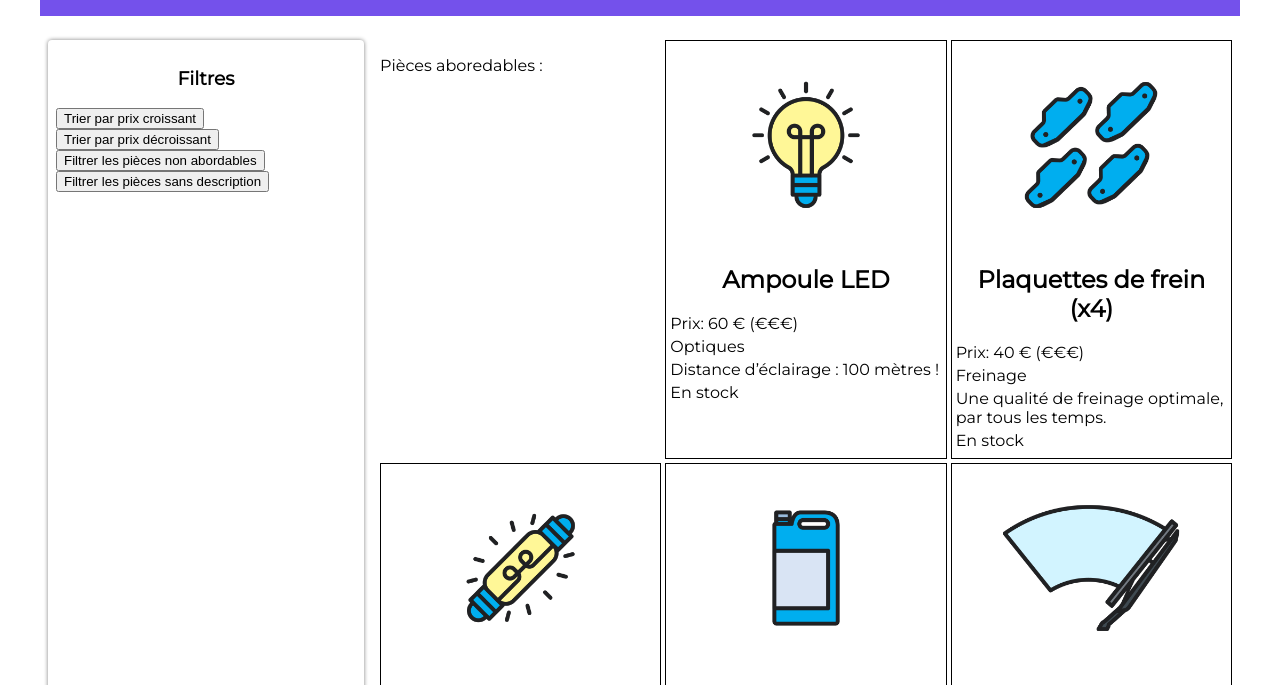
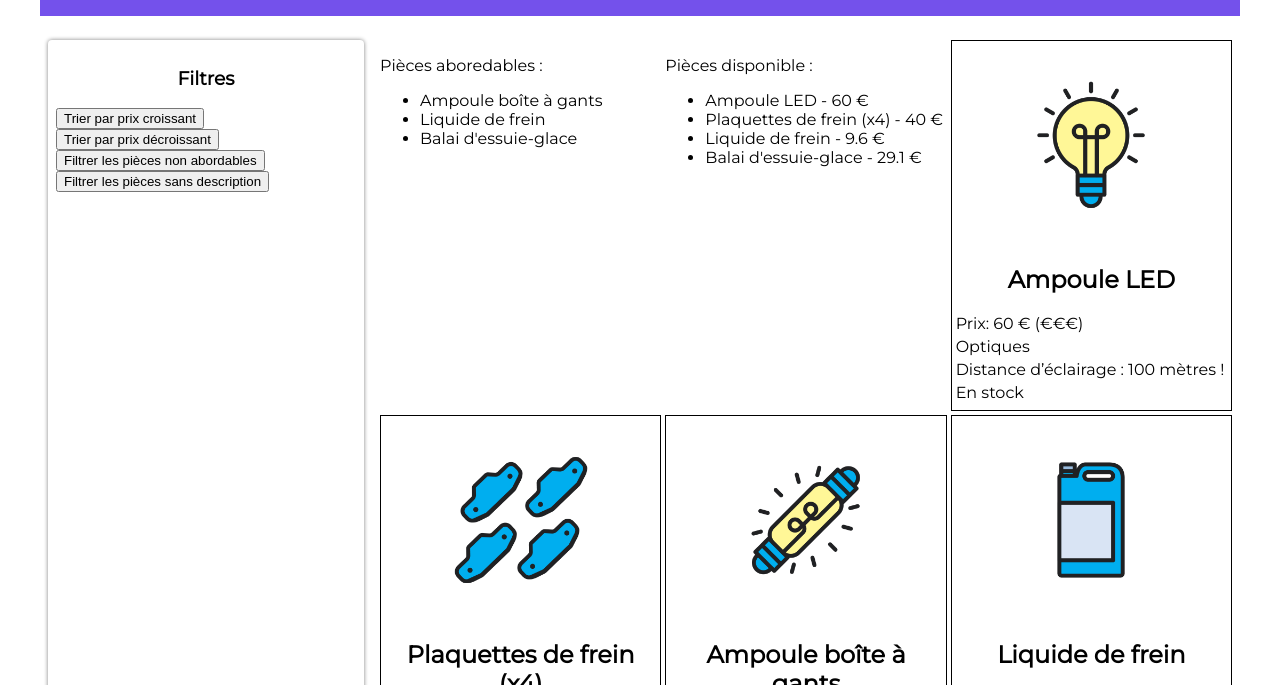
Before and after one commit to maxime38955/RAN-JS, a website: page index.html in a window 1280 px wide. Shown: the part 98-783 px from the top of the page. Drawn offline with Linux system fonts and the light colour scheme.

Commit message:
Exo5 ajout des liste Pièces disp et abordable

```diff
--- a/index.html
+++ b/index.html
@@ -29,6 +29,9 @@
 				<div class="abordables">
 					<p>Pièces aboredables :</p>
 				</div>
+					<div class="disponible">
+					<p>Pièces disponible :</p>
+				</div>
 			</section>
 		</main>
 	</body>
--- a/pieces.js
+++ b/pieces.js
@@ -91,3 +91,49 @@ boutonFiltrerSan.addEventListener("click", function () {
   console.log(piecesFiltrees);
 
 });
+
+//Liste nom des pieces
+const noms = pieces.map(piece => piece.nom);
+for(let i = pieces.length -1 ; i >= 0; i--){
+   if(pieces[i].prix > 35){
+       noms.splice(i,1)
+   }
+}
+console.log(noms)
+
+
+//Création de la liste
+const abordablesElements = document.createElement('ul');
+//Ajout de chaque nom à la liste
+for(let i=0; i < noms.length ; i++){
+   const nomElement = document.createElement('li');
+   nomElement.innerText = noms[i] ;
+   abordablesElements.appendChild(nomElement)
+}
+// Ajout de l'en-tête puis de la liste au bloc résultats filtres
+document.querySelector('.abordables')
+   .appendChild(abordablesElements)
+
+
+   //Liste nom des pieces
+const nomsDisp = pieces.map(piece => piece.nom);
+const prix = pieces.map(piece => piece.prix);
+for(let i = pieces.length -1 ; i >= 0; i--){
+   if(pieces[i].disponibilite == false){
+       nomsDisp.splice(i,1)
+       prix.splice(i,1)
+   }
+}
+
+
+//Création de la liste
+const disponibleElements = document.createElement('ul');
+//Ajout de chaque nom à la liste
+for(let i=0; i < nomsDisp.length ; i++){
+   const nomElement = document.createElement('li');
+   nomElement.innerText = `${nomsDisp[i]} - ${prix[i]}  € `;
+   disponibleElements.appendChild(nomElement)
+}
+// Ajout de l'en-tête puis de la liste au bloc résultats filtres
+document.querySelector('.disponible')
+   .appendChild(disponibleElements)
```
